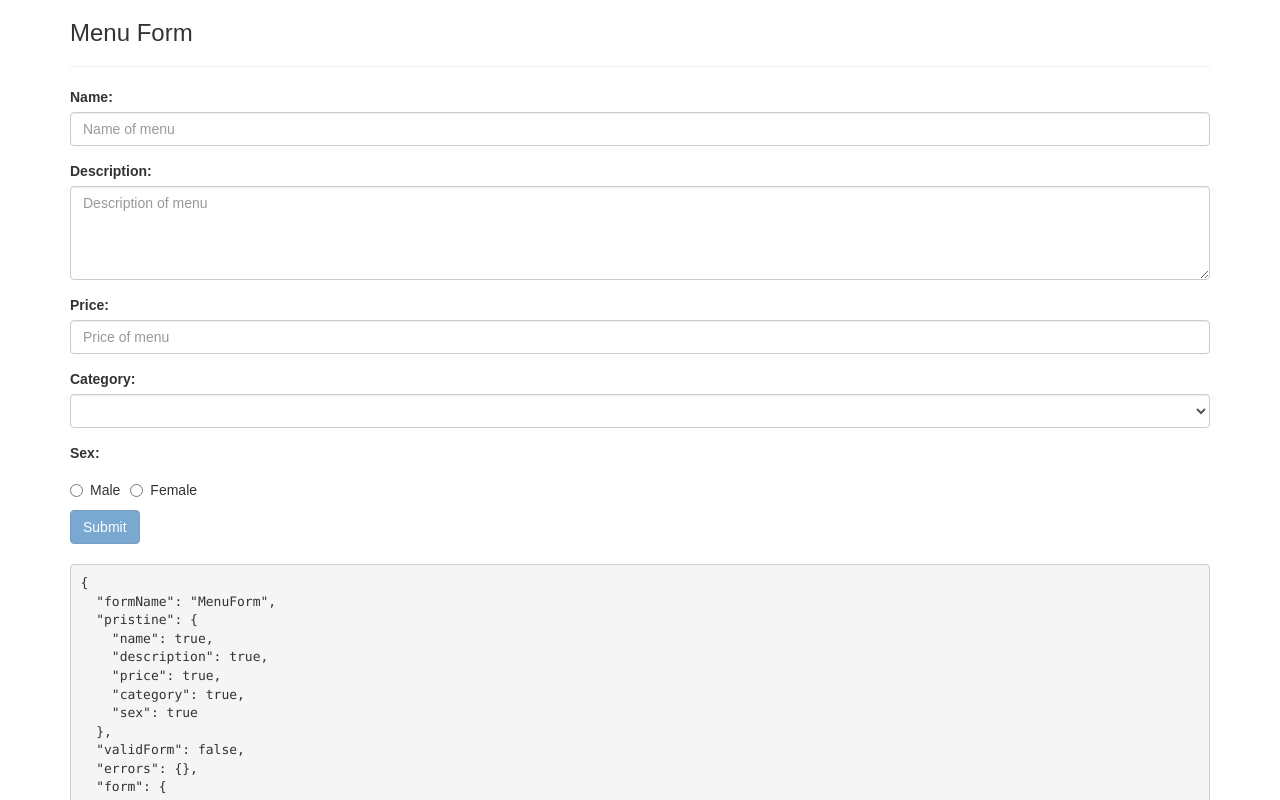
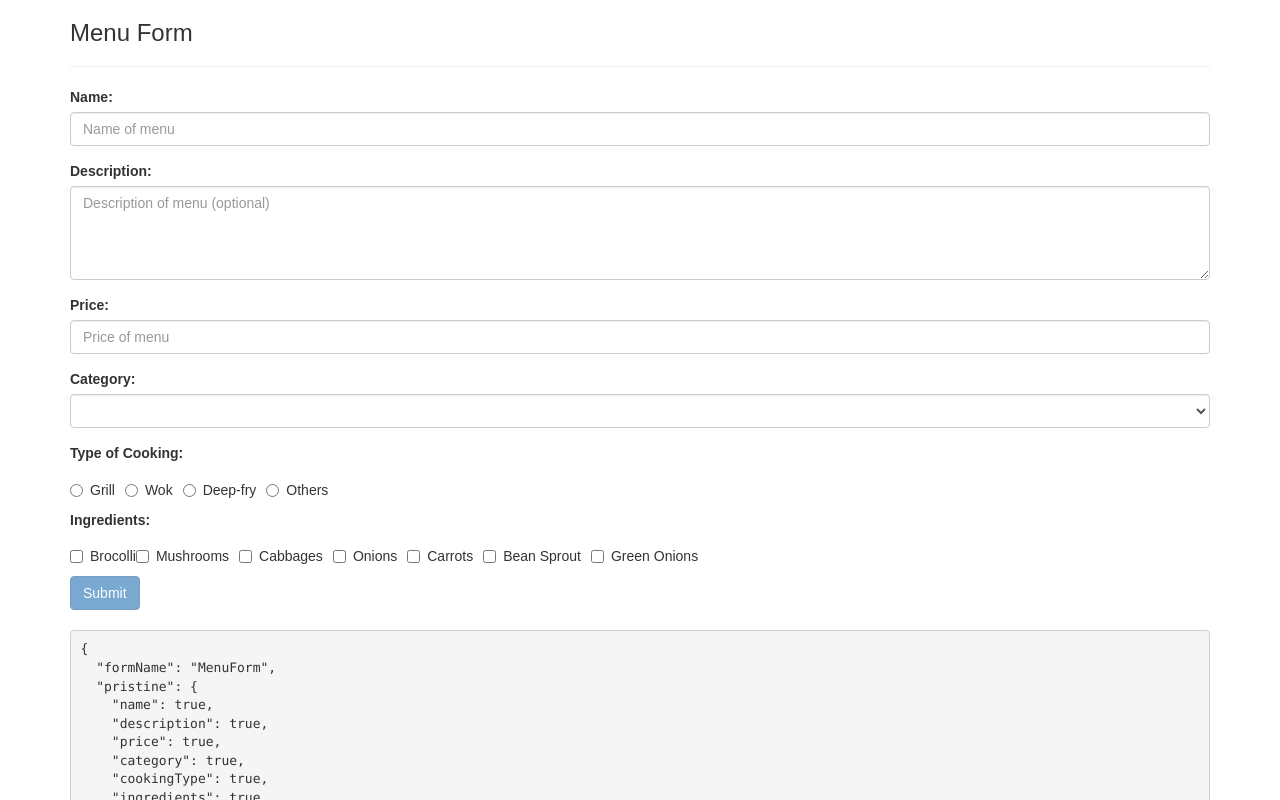
Before and after one commit to halee9/form-validation, a React (Create React App) app: page / in a window 1280 px wide. Shown: the top 800 px of the page. Built offline with nearby package versions, Linux system fonts and the light colour scheme.

Commit message:
changing design of radio, checkbox

```diff
--- a/src/components/MenuForm.js
+++ b/src/components/MenuForm.js
@@ -33,8 +33,7 @@ class MenuForm extends Component {
             <label>Description: </label>
             <Field
               name= 'description'
-              validates= {[required, minLength(5), maxLength(20)]}
-              placeholder='Description of menu'
+              placeholder='Description of menu (optional)'
               className='form-control'
               component='textarea'
               rows='4'
@@ -61,32 +60,66 @@ class MenuForm extends Component {
               { categories.map( c => <option key={c} value={c}>{c}</option>)}
             </Field>
           </div>
+
           <div>
-            <label>Sex: </label>
-            <div className="radio">
+            <label>Type of Cooking: </label>
+            <Field
+              className="radio"
+              name= 'cookingType'
+              type='radio'
+              component='radio'
+              validates= {[required]}
+            >
               <label className="radio-inline">
-                <Field
-                  name= 'sex'
-                  type='radio'
-                  component='radio'
-                  validates= {[required]}
-                  value='male'
-                />{' '}
-                Male
+                <input type='radio' name='cookingType' value='grill' />{' '}Grill
               </label>
               <label className="radio-inline">
-                <Field
-                  name= 'sex'
-                  type='radio'
-                  component='radio'
-                  validates= {[required]}
-                  value='female'
-                />{' '}
-                Female
+                <input type='radio' name='cookingType' value='wok' />{' '}Wok
               </label>
-            </div>
-            <div>{errors && errors.sex}</div>
+              <label className="radio-inline">
+                <input type='radio' name='cookingType' value='deepFry' />{' '}Deep-fry
+              </label>
+              <label className="radio-inline">
+                <input type='radio' name='cookingType' value='others' />{' '}Others
+              </label>
+            </Field>
+            <div>{errors && errors.cookingType}</div>
           </div>
+
+          <div>
+            <label>Ingredients: </label>
+            <Field
+              className="checkbox"
+              name= 'ingredients'
+              type='checkbox'
+              component='checkbox'
+              validates= {[required]}
+            >
+              <label className="radio-inline">
+                <input type='checkbox' name='ingredients' value='broccoli' />{' '}Brocolli
+              </label>
+              <label className="checkbox-inline">
+                <input type='checkbox' name='ingredients' value='mushrooms' />{' '}Mushrooms
+              </label>
+              <label className="checkbox-inline">
+                <input type='checkbox' name='ingredients' value='cabbages' />{' '}Cabbages
+              </label>
+              <label className="checkbox-inline">
+                <input type='checkbox' name='ingredients' value='onoins' />{' '}Onions
+              </label>
+              <label className="checkbox-inline">
+                <input type='checkbox' name='ingredients' value='carrots' />{' '}Carrots
+              </label>
+              <label className="checkbox-inline">
+                <input type='checkbox' name='ingredients' value='beanSprount' />{' '}Bean Sprout
+              </label>
+              <label className="checkbox-inline">
+                <input type='checkbox' name='ingredients' value='greenOnions' />{' '}Green Onions
+              </label>
+            </Field>
+            <div>{errors && errors.ingredients}</div>
+          </div>
+
         <button type="submit" className="btn btn-primary" disabled={!validForm}>Submit</button>
         <br /><br />
         <div><pre>{JSON.stringify(this.props, null, 2) }</pre></div>
--- a/src/formValidate/Field.js
+++ b/src/formValidate/Field.js
@@ -84,30 +84,40 @@ export class Field extends Component {
   }
 
   renderRadio = () => {
-    const { name } = this.props;
+    const { name, children } = this.props;
     const { form } = this.context;
     return (
-      <input
-        value={form ? form.values && form.values[name] : ''}
+      <div
         onChange={(e) => {
           this.change(e.target.value);
         }}
         {...this.props}
-      />
+      >
+        <div>{ children }</div>
+        <div className='error-message'>{form && form.errors && form.errors[name]}</div>
+      </div>
     )
   }
 
+  handleChangeCheckbox = (e) => {
+    const { value, checked } = e.target;
+    let array = this.context.form.values[this.props.name] || [];
+    if (checked) array.push(value);
+    else array.splice(array.indexOf(value), 1);
+    this.change(array);
+  }
+
   renderCheckbox = () => {
-    const { name } = this.props;
+    const { name, children } = this.props;
     const { form } = this.context;
     return (
-      <input
-        value={form ? form.values && form.values[name] : ''}
-        onChange={(e) => {
-          this.change(e.target.value);
-        }}
+      <div
+        onChange={this.handleChangeCheckbox}
         {...this.props}
-      />
+      >
+        <div>{ children }</div>
+        <div className='error-message'>{form && form.errors && form.errors[name]}</div>
+      </div>
     )
   }
 
```
